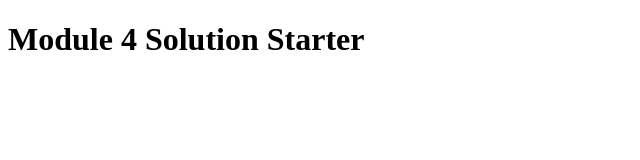
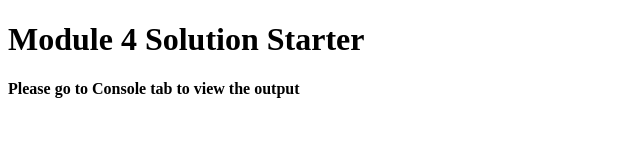
Before and after one commit to venmeena/module4-solution, a plain HTML site: page index.html in a window 1280 px wide. Shown: the whole page, without its empty margins (0-640 px from the left). Drawn offline with Linux system fonts and the light colour scheme.

Commit message:
Update index.html

```diff
--- a/index.html
+++ b/index.html
@@ -12,5 +12,6 @@
 </head>
 <body>
   <h1>Module 4 Solution Starter</h1>
+  <h4>Please go to Console tab to view the output</h4>
 </body>
 </html>
```
